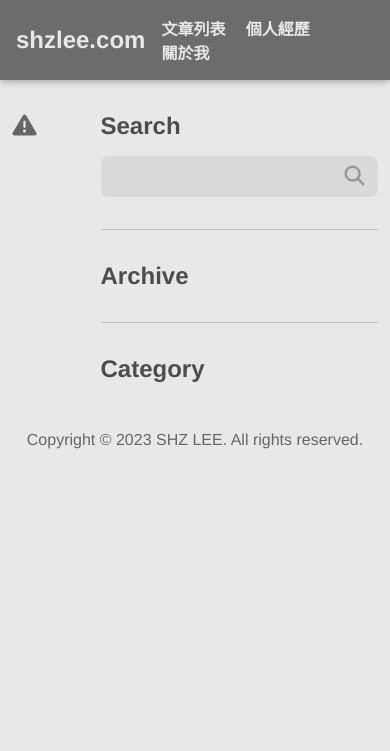
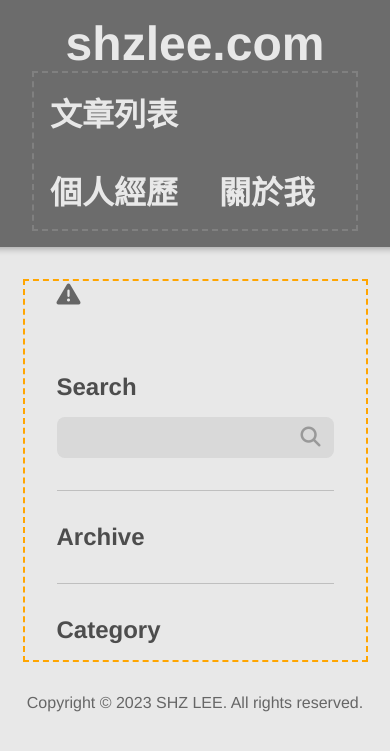
Before and after one commit to xero7689/SHZ-BLOG, a Django app: page /blog/ in a window 390 px wide. Shown: the top 751 px of the page. Run offline with Django 4.2, Linux system fonts and the light colour scheme; data that the repository does not hold is empty; some libraries are stand-ins or nearby versions.

Commit message:
Update: Fix navigator RWD style for mobile device

```diff
--- /dev/null
+++ b/blog/static/blog/rwd.css
@@ -0,0 +1,56 @@
+@media screen and (max-device-width: 800px) {
+    h1 {
+        font-size: 3rem;
+    }
+
+    #nav {
+        width: 100%;
+        background-color: #6c6c6c;
+        box-shadow: rgba(0, 0, 0, 0.2) 0px 4px 6px -1px, rgba(0, 0, 0, 0.06) 0px 2px 4px -1px;
+        padding: 1em;
+
+        & #header-wrapper h1 {
+            color: #e8e8e8;
+        }
+
+        & #appbar-wrapper {
+            display: flex;
+            flex-direction: column;
+            justify-content: center;
+            align-items: center;
+            color: #e8e8e8;
+
+            & header {
+                & h1 {
+                    font-size: 3rem;
+                }
+            }
+
+            & nav {
+                font-size: 2rem;
+                border: 2px dashed grey;
+
+                & .nav-list {
+                    margin: 0;
+                    padding: 0;
+                }
+
+                & .nav-item {
+                    display: inline-block;
+                    list-style-type: none;
+                    margin: 0.5em;
+                }
+            }
+        }
+    }
+
+    #content-wrapper {
+        border: 2px dashed orange;
+        display: flex;
+        flex-direction: column;
+        justify-content: center;
+        gap: 2rem 2rem;
+        margin-top: 2rem;
+        flex-grow: 1;
+    }
+}
--- a/blog/static/blog/style.css
+++ b/blog/static/blog/style.css
@@ -3,7 +3,9 @@ a {
     text-decoration: none;
 }
 
-h1, h2, h3 {
+h1,
+h2,
+h3 {
     color: var(--color-gray-700);
 }
 
@@ -23,6 +25,7 @@ footer {
     margin-bottom: 1rem;
 }
 
+@media screen and (min-device-width: 800px) {
     #nav {
         width: 100%;
         position: sticky;
@@ -39,16 +42,12 @@ footer {
         color: #e8e8e8;
         max-width: 1200px;
         margin: 0 auto;
-    padding: 0 1rem 0 1rem;
+        padding: 0 2rem 0 2rem;
     }
 
     #header-wrapper h1 {
         font-size: 1.5rem;
         color: #e8e8e8;
-}
-
-.site-header-text {
-    margin: 0;
     }
 
     .nav-list {
@@ -61,12 +60,30 @@ footer {
         font-weight: bold;
         margin-left: 1rem;
     }
+}
+
+@media screen and (max-width: 900px) {
+    #content-wrapper {
+        display: flex;
+        flex-direction: column;
+        justify-content: center;
+        gap: 2rem 2rem;
+        padding: 0 2rem 0 2rem;
+        margin-top: 2rem;
+        flex-grow: 1;
+        max-width: 1200px;
+    }
+}
+
+.site-header-text {
+    margin: 0;
+}
 
 #content-wrapper {
     display: flex;
     justify-content: center;
     gap: 2rem 2rem;
-    padding: 0 1rem 0 1rem;
+    padding: 0 2rem 0 2rem;
     margin-top: 2rem;
     flex-grow: 1;
     max-width: 1200px;
--- a/blog/templates/blog/base.html
+++ b/blog/templates/blog/base.html
@@ -17,6 +17,7 @@
       <link rel="stylesheet" href={% static "blog/post.css" %}>
       <link rel="stylesheet" href={% static "blog/tag.css" %}>
       <link rel="stylesheet" href={% static "blog/hljs_tomorrow.css" %}>
+      <link rel="stylesheet" href={% static "blog/rwd.css" %}>
       <!-- Web 3rd Party CSS-->
       <link href="{% static 'fontawesome-free-6.4.0-web/css/all.css' %}"
             rel="stylesheet"></link>
```
Lines whose indentation alone changed are shown as unchanged.
